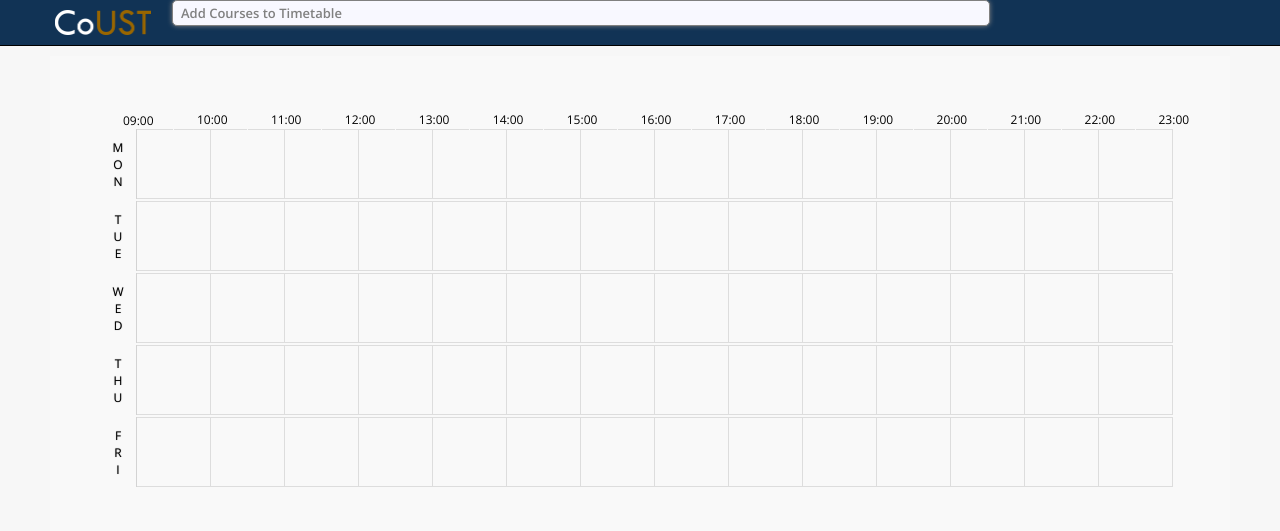
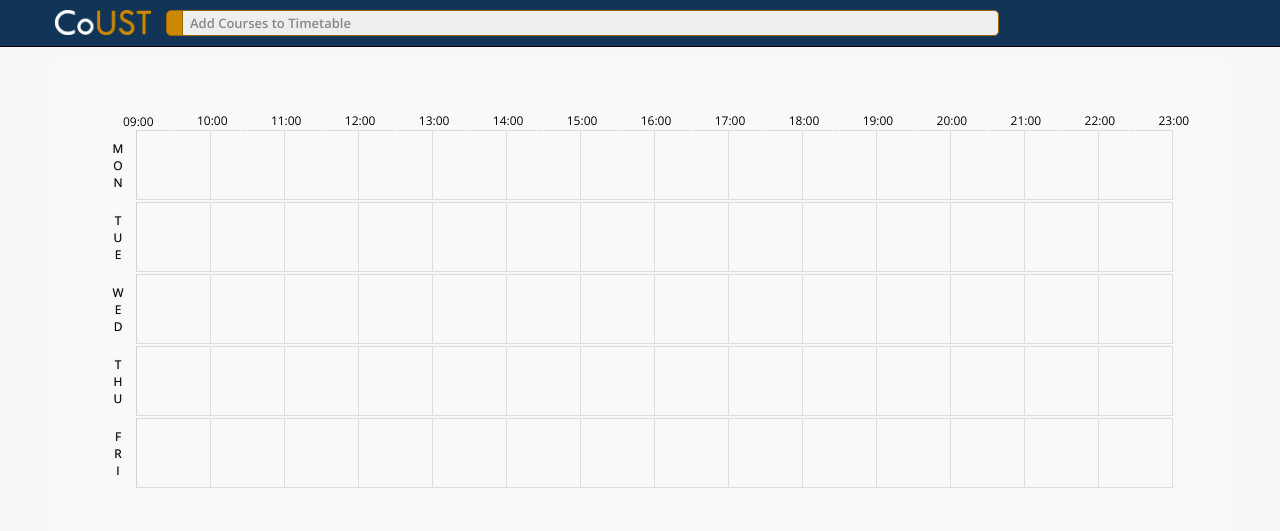
Before and after one commit to antony-hk/coust, a PHP site: page / in a window 1280 px wide. Shown: the top 531 px of the page. Run offline with PHP 8.4, Linux system fonts and the light colour scheme; some libraries are stand-ins or nearby versions.

Commit message:
Logo color and header style changed

```diff
--- a/index.html
+++ b/index.html
@@ -1,11 +1,11 @@
 <!DOCTYPE html>
 <html>
     <head>
-        <meta name="description" content="CoUST - A visualized course planner which enables you to manage timetable by drag and drop. Specialized for HKUST students." />
-        <meta name="keywords" content="HKUST, Course Planner, CoUST, Courser, Github" />
+        <meta name="description" content="CoUST - A visualized course planner which enables you to manage timetable by drag and drop. Specialized for HKUST students.">
+        <meta name="keywords" content="HKUST, Course Planner, CoUST, Courser, Github">
         <meta charset="utf-8">
         <meta name="viewport" content="width=device-width, initial-scale=1.0">
-        <link rel="shortcut icon" href="logo.ico" />
+        <link rel="shortcut icon" href="logo.ico">
         <script src="//ajax.googleapis.com/ajax/libs/jquery/1.11.1/jquery.min.js"></script>
         <!--<link rel="stylesheet" href="//ajax.googleapis.com/ajax/libs/jqueryui/1.11.0/themes/smoothness/jquery-ui.css" />-->
 		<link rel="stylesheet" href="ui.css">
@@ -20,14 +20,12 @@
 	<header>
 		<div class="container">
 			<a class="logo" href="/"></a>
-		</div>
-		<div id="searchBar">
-
-			<span id="termInfo"></span>
-			<div class="ui-widget" id="addform">
+			<div id="searchBar">
 				<form onsubmit="return addCourse('','')">
-					<label for="add"></label>
-					<input type="text" id="add" value="Add Courses to Timetable" />
+					<ul>
+						<li id="termInfo"></li>
+						<li class="ui-widget"><input type="text" id="add" value="Add Courses to Timetable"></li>
+					</ul>
 				</form>
 			</div>
 		</div>
--- a/style.css
+++ b/style.css
@@ -57,7 +57,7 @@
     font-size: 16px;
     font-family: 'Open Sans', sans-serif;
 }
-.ui-widget, .ui-widget button, #add {
+.ui-widget, .ui-widget button, #searchBar, #add {
     font-family: 'Open Sans', sans-serif;
 	font-size: 13px;
 	font-weight: 600;
@@ -68,38 +68,7 @@
     width: 1200px;
     margin: 20px auto;
 }
-#logo {
-    margin: 50px 0px 30px 10px;
-    text-align: left;
-    font-size: 40px;
-    text-shadow: 1px 1px 6px gray;
-    width: 700px;
-}
-#logo:hover {
-    text-shadow: 0px 0px 4px black;
-    cursor: pointer;
-}
-#add {
-    width: 800px;
-    margin: 0px 6px;
-    color: gray;
-    padding: 3px 8px;
-    border-radius: 5px;
-    border: 1px gray solid;
-    box-shadow: 0px 0px 5px gray;
-    background: #f8f8ff;
-}
-#add:focus {
-    outline: 0px;
-    border-radius: 5px;
-    border-color: #960;
-}
-#addform {
-    margin: 0px 0px;
-    font-size: 16px;
-    text-align: left;
-    padding-left: 50px;
-}
+
 #timetable_wrapper {
     background: #F9F9F9;
     margin: 10px;
@@ -272,12 +241,12 @@
 header {
 	top: 0;
 	width: 100%;
-	background-color: #135;
+	background-color: #123456;
 	content: " ";
 	display: table;
 	border-bottom: 1px solid #000;
 }
-header:after {
+header:before, header:after {
 	clear: both;
 }
 .logo {
@@ -287,7 +256,43 @@
 	background-size: 96px;
 	background-position: center center;
 	float: left;
-	line-height: 45px;
-	height: 45px;
-	padding: 0px 15px;
+	height: 36px;
+	padding: 4px 15px;
 }
+#searchBar ul {
+	display: block;
+	float: left;
+	list-style-type: none;
+	margin: 0;
+	padding: 10px 0px;
+}
+#searchBar ul li {
+	display: block;
+	float: left;
+}
+#termInfo {
+	height: 24px;
+	margin: 0;
+	padding: 0 7px 0 8px;
+	line-height: 24px;
+    border: 1px #960 solid;
+    border-radius: 5px 0 0 5px;
+    background: #c80;
+	color: #fff;
+}
+#add {
+    width: 800px;
+	height: 24px;
+	margin: 0;
+	padding: 0 8px 0 7px;
+	line-height: 24px;
+    border-radius: 0 5px 5px 0;
+	border: 1px #960 solid;
+	border-left: 0;
+    background: #eee;
+	color: #888;
+}
+#add:focus {
+	outline: 0px;
+	/* box-shadow: 0px 0px 5px #960; */
+}
--- a/timetable.js
+++ b/timetable.js
@@ -38,7 +38,7 @@
             });
             // add term info and last update
             //$("#termInfo").append("<p><b>Term: </b>"+terms["current"]["text"]+" <span style='font-size:0.8em;color:gray;'>(Last Update: "+data["lastUpdated"]+")</span></p>");
-			$("#termInfo").html(terms["current"]["text"]);
+			$("#termInfo").html(terms["current"]["text"] + " Term");
             // load courses added from cookies
             loadFromCookie();
         });
```
Also changed, not shown: images/logo.png.
